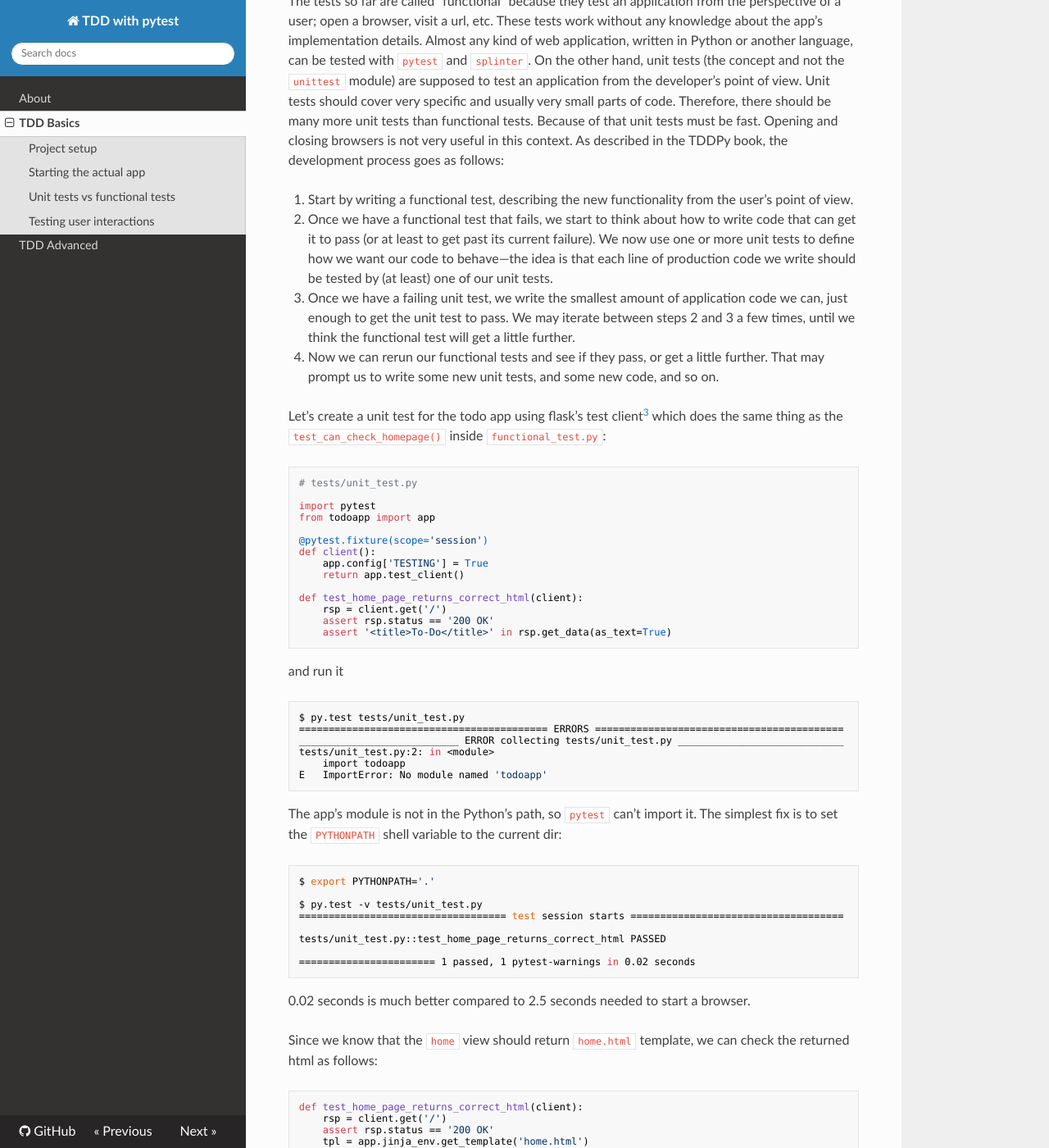
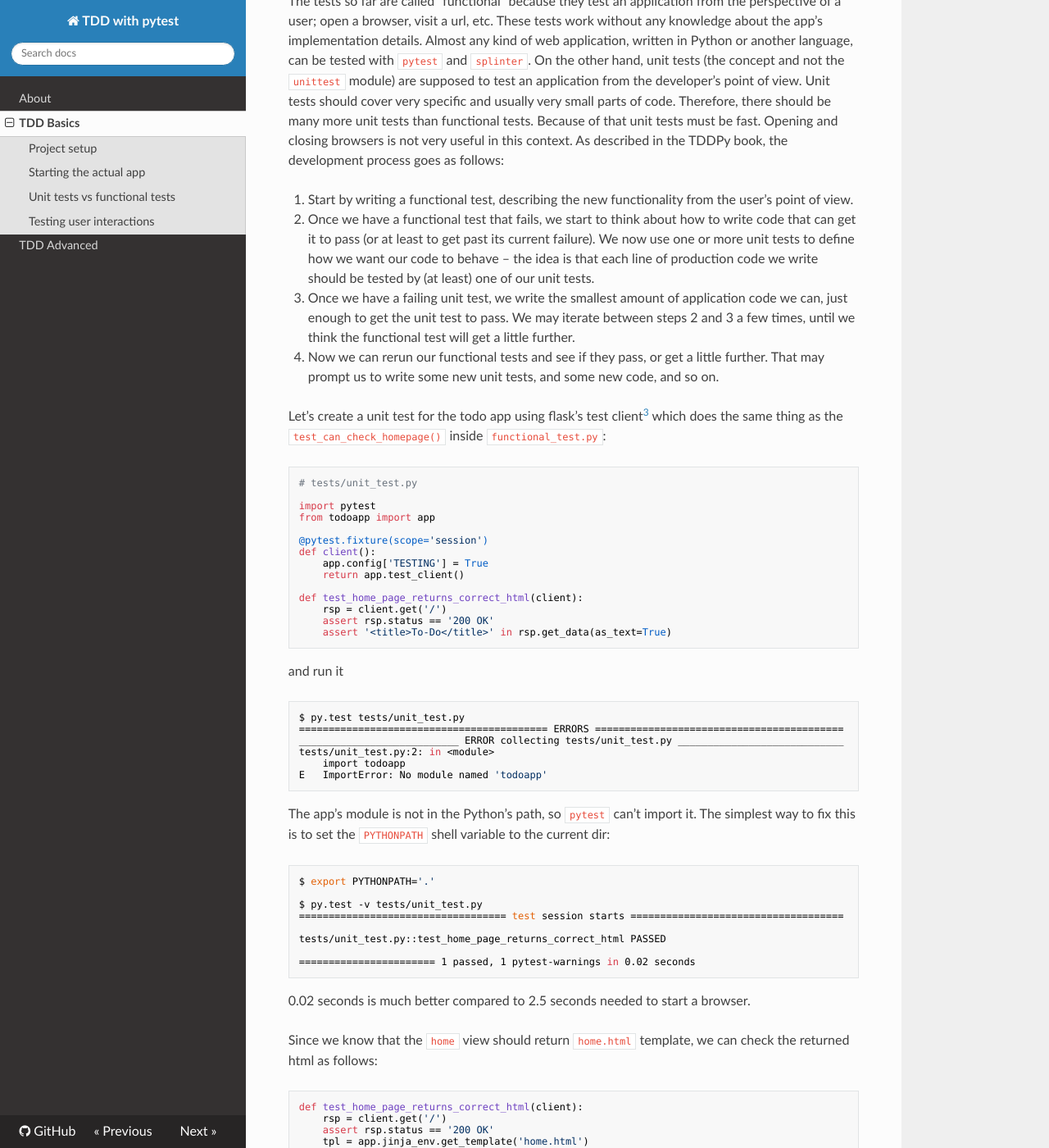
Before and after one commit to vanzaj/tdd-pytest, an MkDocs documentation site: the page built from docs/tdd-pytest/content/tdd-basics.md, in a window 1280 px wide and 1400 px high, scrolled down 4509 px. Shown: the whole window at 82% size. Built offline with MkDocs 1.6.1, drawn with Linux system fonts in a browser that asks for light colours; nearby versions of some CDN libraries; old or Windows-style settings are respelled for this version of MkDocs; some of the changed text lies outside the part shown.

Commit message:
Minor rephrasing

````diff
--- a/docs/tdd-pytest/content/tdd-basics.md
+++ b/docs/tdd-pytest/content/tdd-basics.md
@@ -301,8 +301,8 @@ process goes as follows:
 2. Once we have a functional test that fails, we start to think about how to
 	write code that can get it to pass (or at least to get past its current
 	failure). We now use one or more unit tests to define how we want our code to
-	behave—the idea is that each line of production code we write should be tested
-	by (at least) one of our unit tests.
+	behave -- the idea is that each line of production code we write should be
+    tested by (at least) one of our unit tests.
 3. Once we have a failing unit test, we write the smallest amount of
 	application code we can, just enough to get the unit test to pass. We may
 	iterate between steps 2 and 3 a few times, until we think the functional test
@@ -347,7 +347,8 @@ E   ImportError: No module named 'todoapp'
 ```
 
 The app's module is not in the Python's path, so `pytest` can't import it. The
-simplest fix is to set the `PYTHONPATH` shell variable to the current dir:
+simplest way to fix this is to set the `PYTHONPATH` shell variable to the
+current dir:
 
 ```bash
 $ export PYTHONPATH='.'
@@ -451,6 +456,7 @@ def test_can_check_homepage(browser):
 ```
 
 What-you-type-is-what-you-get...
+
 At this point we need to decide what to do when the user hits "Enter".
 
 
````
Also changed, not shown: other parts of docs/tdd-pytest/content/tdd-basics.md (+9 -5 lines).
